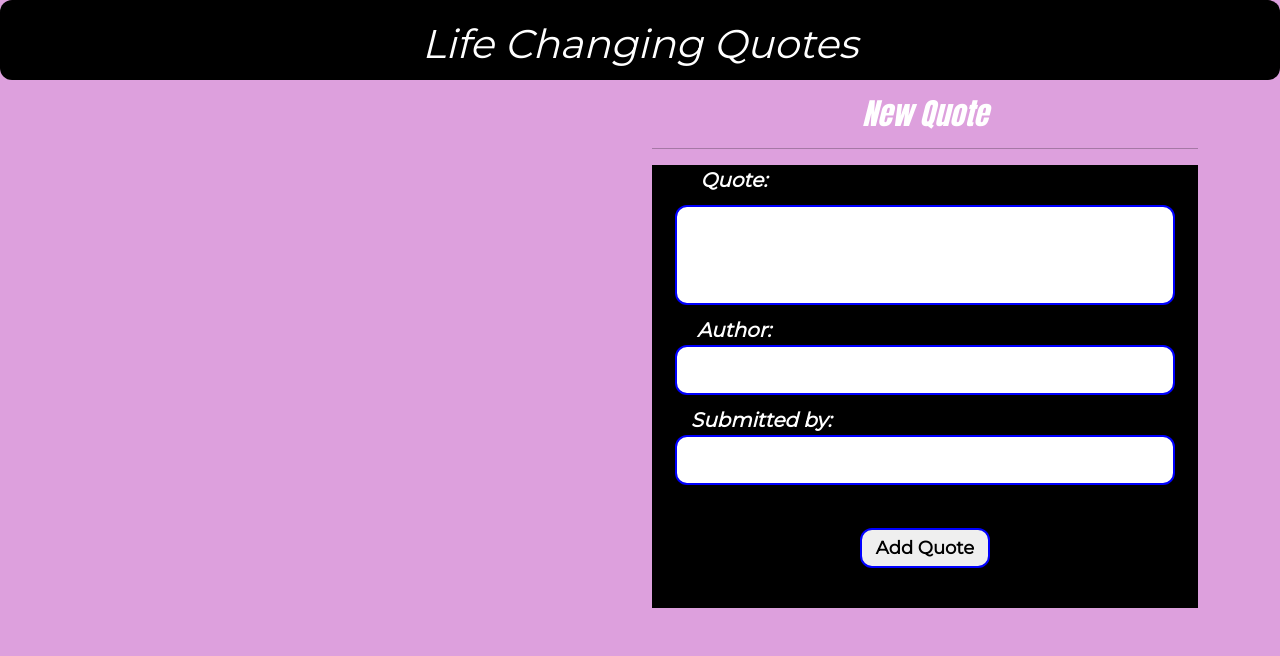
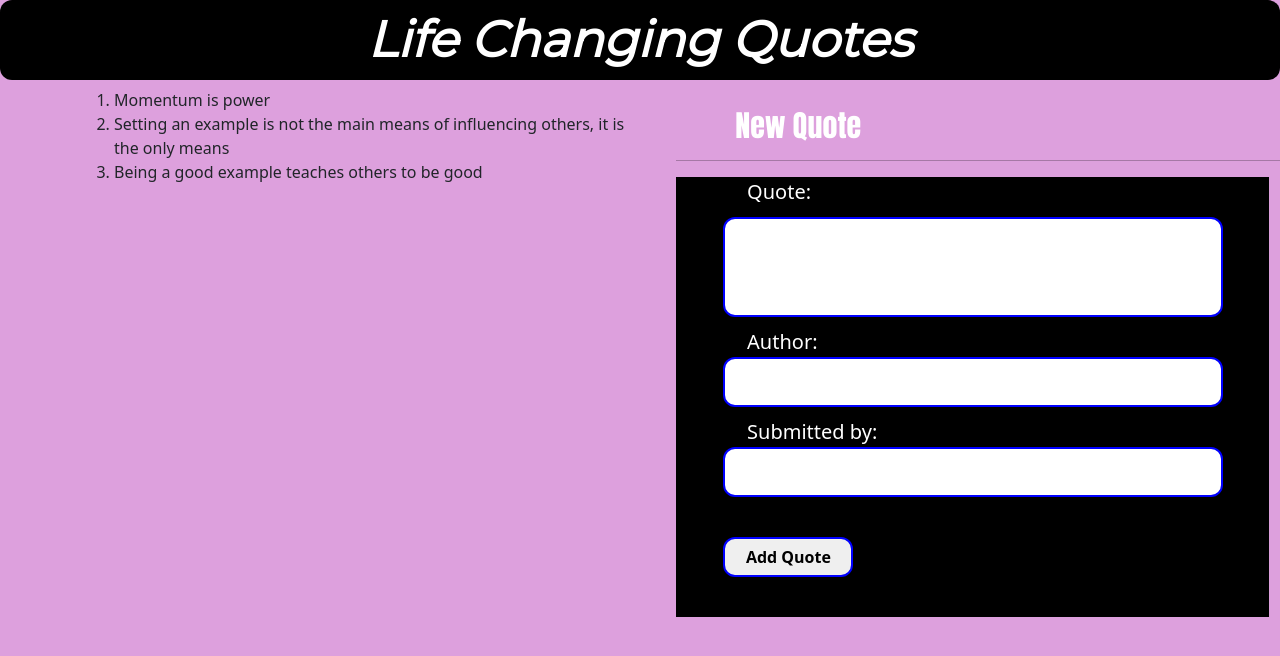
Before and after one commit to bobbinnej/lifechanging-quotes, an Angular app: page / in a window 1280 px wide. Shown: the top 656 px of the page. Built offline with nearby package versions, Linux system fonts and the light colour scheme.

Commit message:
Nest quote-form-component to to quote component

```diff
--- a/src/app/quote-form/quote-form.component.css
+++ b/src/app/quote-form/quote-form.component.css
@@ -1,12 +1,16 @@
 .quote-form{
     background-color: black;
+    width:250%;
 }
 .ruler{
     color: black;
+    width: 258%;
+
 }
 
 .new-quote{
   margin-top: 20px;
+  margin-left: 25%;
   color: white;
   font-size: 30px;
   font-weight: bold;
@@ -15,19 +19,20 @@
 .quote-description{
     color:white;
     font-size: 20px;
-    margin-right: 70%;
+    margin-left: 12%;
     margin-bottom: 10px;
 }
 #quote-description{
     width:500px;
     height: 100px;
+    margin-left: 8%;
     border-radius: 12px;
     border: 2px solid blue;
 }
 .quote-author{
     color:white;
     font-size: 20px;
-    margin-right: 70%;
+    margin-left: 12%;
     margin-top: 10px;
 }
 #quote-author{
@@ -35,12 +40,13 @@
     height: 50px;
     border-radius: 12px;
     border: 2px solid blue;
+    margin-left: 8%;
 
 }
 .quote-submitter{
     color:white;
     font-size: 20px;
-    margin-right: 60%;
+    margin-left: 12%;
     margin-top: 10px;
 
 }
@@ -49,6 +55,8 @@
     height: 50px;
     border-radius: 12px;
     border: 2px solid blue;
+    margin-left: 8%;
+
 
 }
 .add-quote{
@@ -59,6 +67,7 @@
     border-radius: 12px;
     margin-bottom: 40px;
     font-weight: bold;
+    margin-left: 8%;
 
 }
 
--- a/src/app/quote-form/quote-form.component.html
+++ b/src/app/quote-form/quote-form.component.html
@@ -1,18 +1,18 @@
 <div class="container">
     <div class="row">
-        <div class="col-md-6"></div>
-        <div class="col">
+
+        <div class="col-md-6">
             <h5 class="new-quote">New Quote</h5>
             <hr class="ruler">
 
             <!--Add a form that user will use to add new quote-->
             <form class="quote-form">
                 <div class="mb-3">
-                    <label for="quote-description" class="quote-description">Quote:</label><br>
+                    <label for="quote-description" class="quote-description" required>Quote:</label><br>
                     <input type="text"  id="quote-description" ><br>
-                    <label for="quote-author" class="quote-author">Author:</label><br>
+                    <label for="quote-author" class="quote-author" required>Author:</label><br>
                     <input type="text"  id="quote-author" ><br>
-                    <label for="quote-submitter" class="quote-submitter">Submitted by:</label><br>
+                    <label for="quote-submitter" class="quote-submitter" required>Submitted by:</label><br>
                     <input type="text"  id="quote-submitter" ><br>
                   </div> <br>
 
--- a/src/app/quote/quote.component.css
+++ b/src/app/quote/quote.component.css
@@ -1,12 +1,14 @@
 .home{
     height: 80px;
+
     border-radius: 12px;
     color: white;
     background-color: black;
     text-align: center;
     font-style: italic;
-    padding-top: 20px;
+    padding-top: 10px;
+    padding-bottom: 10px;
     font-family: 'Montserrat', sans-serif;
-    font-size: large;
+    font-size: 50px;
     font-weight: bolder;
 }
--- a/src/app/quote/quote.component.html
+++ b/src/app/quote/quote.component.html
@@ -1,6 +1,24 @@
 <!--Lets display everything on our array list by changing the html code to point us to the quote array information instead of quote object-->
-<div class="home">
-    <h1>Life Changing Quotes</h1>
-    <!--Nest quote-form component inside of form component so that it can be visible on the browser-->
-    <app-quote-form></app-quote-form>
+
+<div>
+    <h1 class="home">Life Changing Quotes</h1>
 </div>
+<div class="container">
+
+    <div class="row">
+        <div class="col-md-6">
+            <ol>
+                <li *ngFor="let quote of quotes">
+                    {{quote.description}}
+
+                </li>
+            </ol>
+
+        </div>
+           <!--Nest quote-form component inside of form component so that it can be visible on the browser-->
+        <div class="col-md-6">
+             <app-quote-form></app-quote-form>
+
+        </div>
+    </div>
+</div>
--- a/src/app/quote/quote.component.ts
+++ b/src/app/quote/quote.component.ts
@@ -17,7 +17,7 @@ export class QuoteComponent implements OnInit {
     {description:'Momentum is power', author:'Nelson Mandela', submitter:'Jackline Njoroge'},
     {description:'Setting an example is not the main means of influencing others, it is the only means ', author:'Albert Einstein', submitter:'Jackline Njoroge'},
     {description:'Being a good example teaches others to be good', author:'Aesop', submitter:'Jackline Njoroge'},
-  ]
+  ];
 
 
 
```
